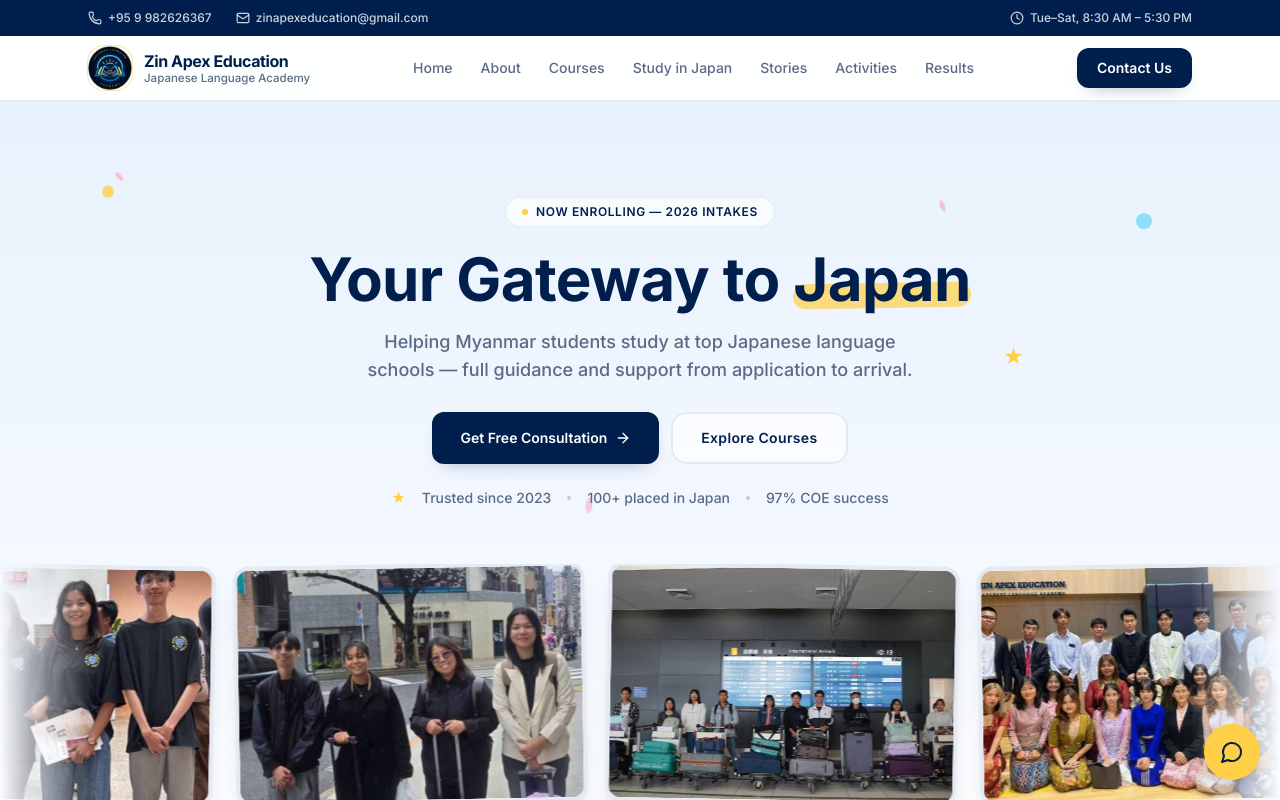
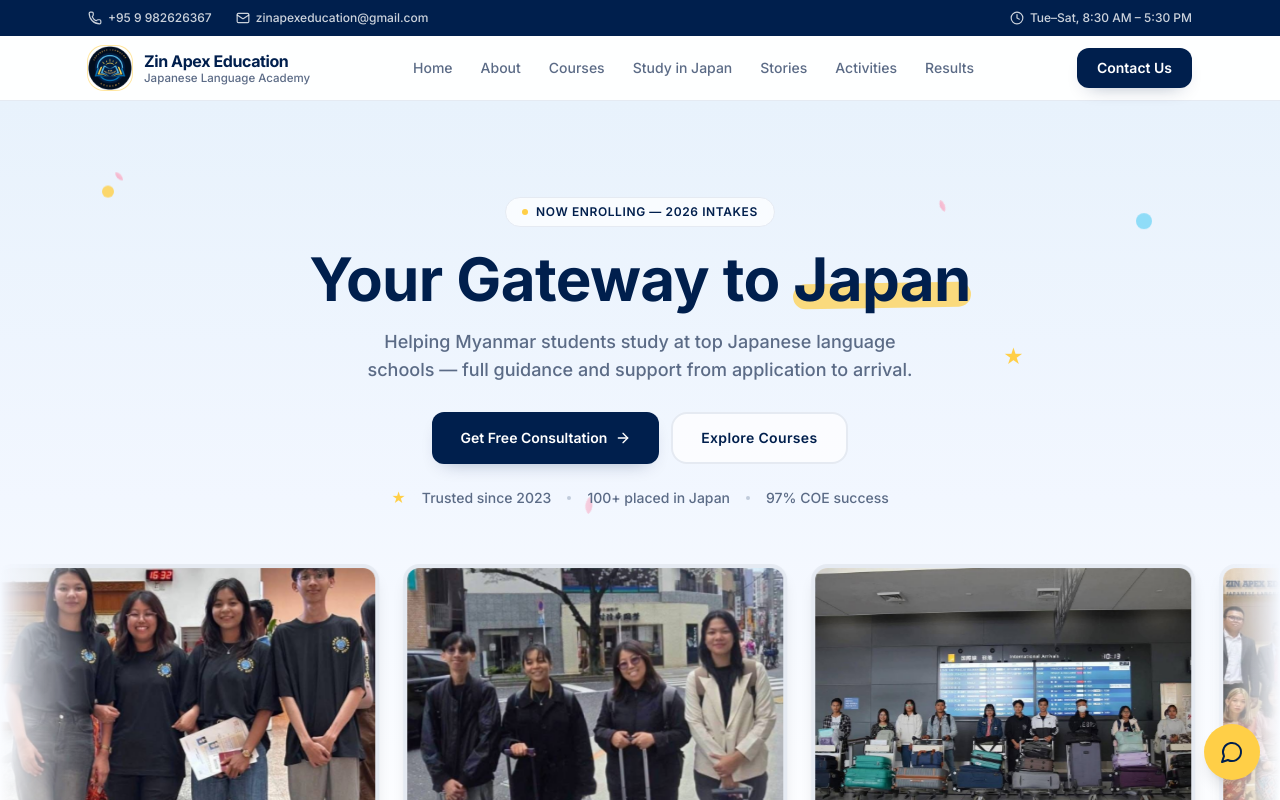
Before and after one commit to azinthu889-sys/zin-apex-homepage, a React (Vite) app: page / in a window 1280 px wide. Built offline with nearby package versions, Linux system fonts and the light colour scheme.

Commit message:
Straighten and enlarge the hero film-strip
Remove the alternating card tilts that made the strip look wobbly,
enlarge the cards, slow the scroll for a calmer, more elegant motion,
and add a gentle zoom on hover.

https://claude.ai/code/session_01Mak6R6YMKoM9kJB7oD9JEv

```diff
--- a/src/index.css
+++ b/src/index.css
@@ -201,7 +201,7 @@ body {
   to { transform: translateX(-50%); }
 }
 .animate-marquee {
-  animation: marquee 48s linear infinite;
+  animation: marquee 65s linear infinite;
 }
 .animate-marquee:hover { animation-play-state: paused; }
 .marquee-mask {
--- a/src/pages/Home.tsx
+++ b/src/pages/Home.tsx
@@ -156,15 +156,18 @@ function Hero() {
 
       {/* auto-scrolling photo film-strip */}
       <div className="marquee-mask animate-fade-up delay-3 relative mt-12 pb-20 md:mt-14">
-        <div className="animate-marquee flex w-max gap-5 pr-5">
+        <div className="animate-marquee flex w-max gap-6 pr-6">
           {[...activities, ...activities].map((a, i) => (
             <div
               key={`${a.title}-${i}`}
-              className={`h-48 w-72 shrink-0 overflow-hidden rounded-2xl border-4 border-white shadow-xl md:h-60 md:w-[22rem] ${
-                i % 2 === 0 ? '-rotate-1' : 'rotate-1'
-              }`}
+              className="group h-52 w-80 shrink-0 overflow-hidden rounded-2xl border-4 border-white shadow-lg md:h-64 md:w-[24rem]"
             >
-              <SmartImage src={a.image} alt={a.title} className="h-full w-full" />
+              <SmartImage
+                src={a.image}
+                alt={a.title}
+                className="h-full w-full"
+                imgClassName="transition-transform duration-700 group-hover:scale-105"
+              />
             </div>
           ))}
         </div>
```
